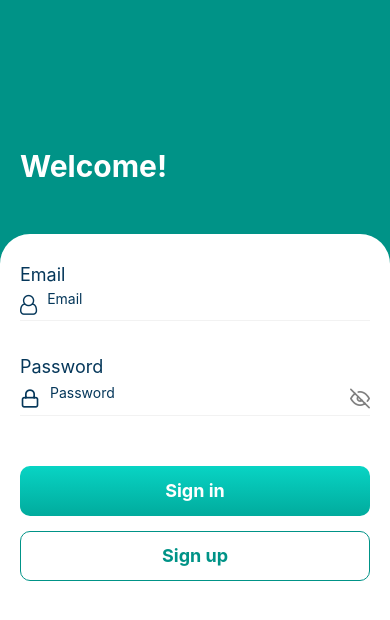
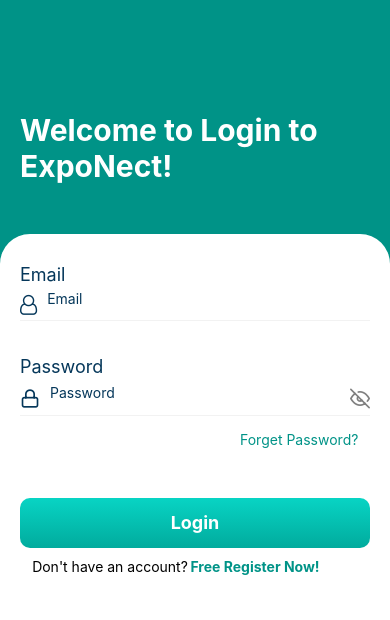
Before and after one commit to zhudiana/ExpoNect, a React Native app: screen /SignInScreen in a window 390 px wide. Shown: the top 620 px of the page. Built offline with nearby package versions, Linux system fonts and the light colour scheme.

Commit message:
Login page done commited

```diff
--- a/src/screens/SignInScreen.js
+++ b/src/screens/SignInScreen.js
@@ -16,6 +16,7 @@
 import Feather from "react-native-vector-icons/Feather";
 import * as Animatable from "react-native-animatable";
 import React from "react";
+import { color } from "react-native-reanimated";
 
 const HideKeyboard = ({ children }) => (
   <TouchableWithoutFeedback onPress={() => Keyboard.dismiss()}>
@@ -67,7 +68,7 @@
         <StatusBar backgroundColor="#009387" barstyle="light-content" />
         {/* Header */}
         <View style={styles.header}>
-          <Text style={styles.text_header}>Welcome!</Text>
+          <Text style={styles.text_header}>Welcome to Login to ExpoNect!</Text>
         </View>
         {/* Footer */}
         <Animatable.View animation="fadeInUpBig" style={styles.footer}>
@@ -117,6 +118,9 @@
             </TouchableOpacity>
           </View>
 
+          {/* forget password */}
+          <Text style={styles.forgetPassword}>Forget Password?</Text>
+
           {/* Sign in */}
           <View style={styles.button}>
             <LinearGradient
@@ -131,31 +135,25 @@
                   },
                 ]}
               >
-                Sign in
+                Login
               </Text>
             </LinearGradient>
 
             {/* Sign up*/}
+            <Text style={styles.freeRegisterTextQ}>Don't have an account?</Text>
             <TouchableOpacity
               onPress={() => navigation.navigate("SignUpScreen")}
-              style={[
-                styles.signIn,
-                {
-                  borderColor: "#009387",
-                  borderWidth: 1,
-                  marginTop: 15,
-                },
-              ]}
             >
               <Text
                 style={[
-                  styles.textSign,
+                  styles.freeRegisterText,
                   {
                     color: "#009387",
+                    fontWeight: "bold",
                   },
                 ]}
               >
-                Sign up
+                Free Register Now!
               </Text>
             </TouchableOpacity>
           </View>
@@ -234,4 +232,17 @@
     fontSize: 18,
     fontWeight: "bold",
   },
+  forgetPassword: {
+    color: "#009387",
+    marginTop: 15,
+    marginLeft: 220,
+  },
+  freeRegisterTextQ: {
+    marginLeft: -170,
+    marginTop: 10,
+  },
+  freeRegisterText: {
+    marginLeft: 120,
+    marginTop: -17,
+  },
 });
```
